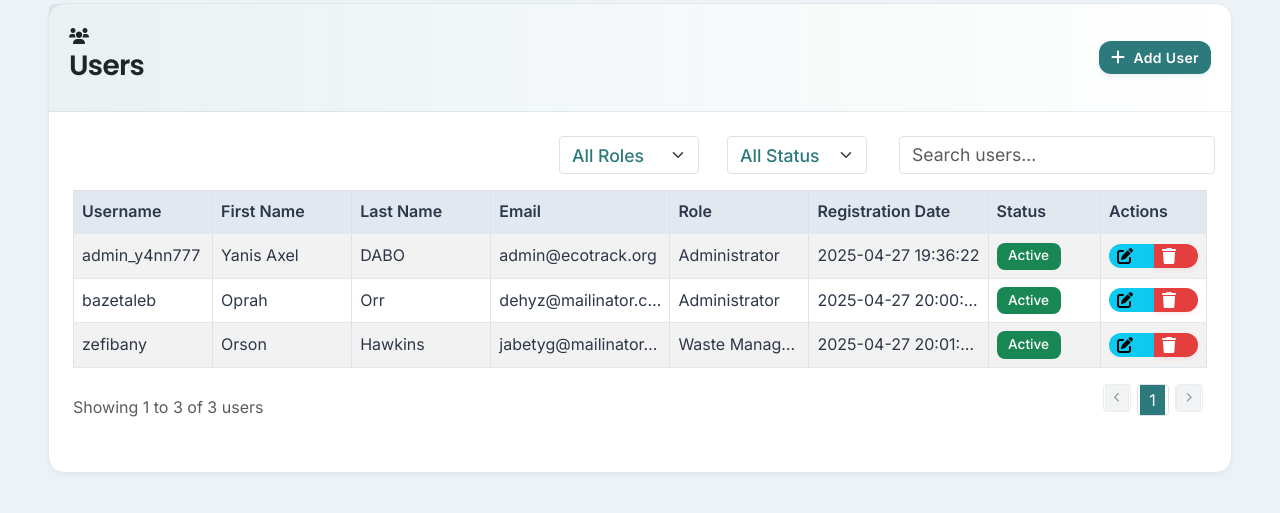
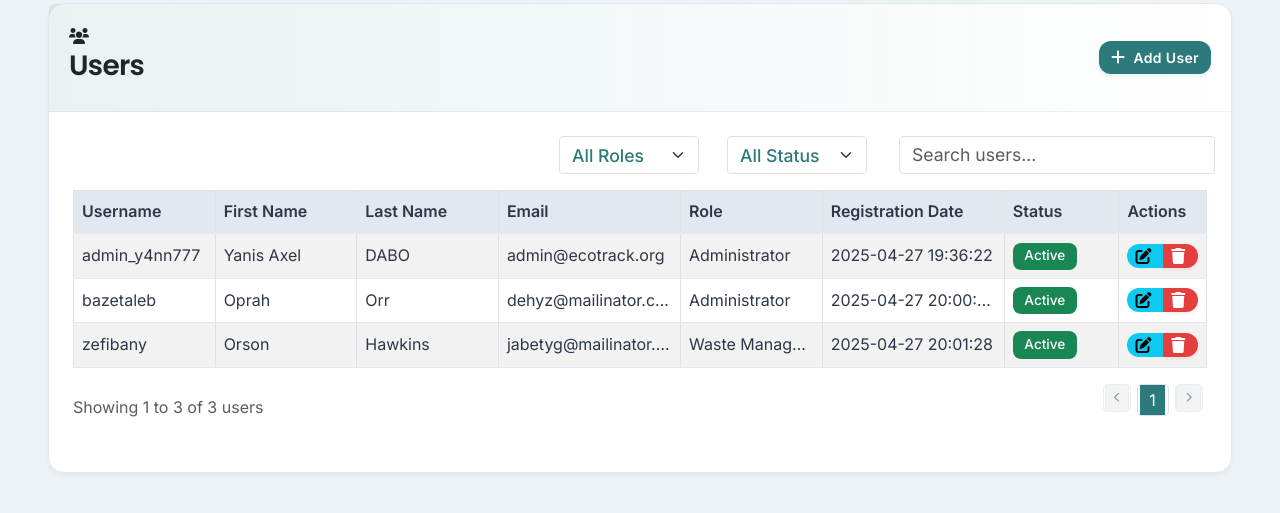
Before and after one commit to Y4NN777/EcoTrack, a Flask app: page /admin/users in a window 1280 px wide. Shown: the part 216-729 px from the top of the page. Run offline with Flask 3, Linux system fonts and the light colour scheme; a user stored in the database is signed in; parts of the project's set-up code (start-up, migrations or seed data) failed here and were passed over; some libraries are stand-ins or nearby versions.

Commit message:
fixing minor tweaks on the UI

```diff
--- a/templates/admin/users.html
+++ b/templates/admin/users.html
@@ -24,7 +24,7 @@
                             <th style="width: 12%">Role</th>
                             <th style="width: 15%">Registration Date</th>
                             <th style="width: 10%">Status</th>
-                            <th style="width: 9.5%">Actions</th>
+                            <th style="width: 8%">Actions</th>
                         </tr>
                     </thead>
                     <tbody>
--- a/templates/admin/waste_types.html
+++ b/templates/admin/waste_types.html
@@ -20,7 +20,7 @@
                         <tr>
                             <th style="width: 20%">Name</th>
                             <th style="width: 30%">Description</th>
-                            <th style="width: 25%">Disposal Method</th>
+                            <th style="width: 17%">Disposal Method</th>
                             <th style="width: 15%">Created At</th>
                             <th style="width: 10%">Actions</th>
                         </tr>
```
